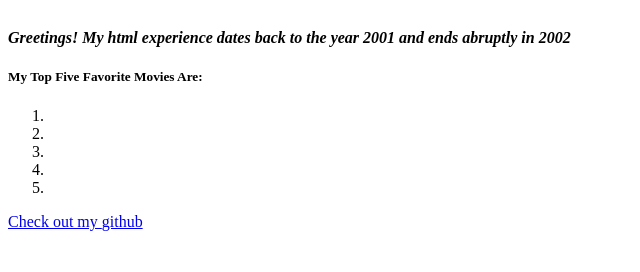
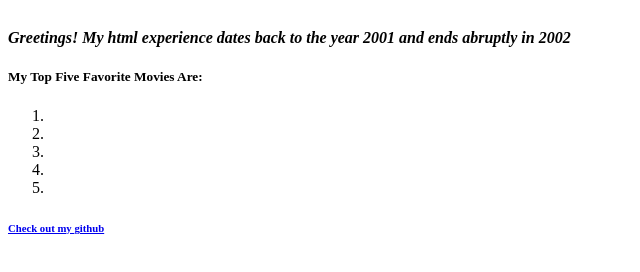
Before and after one commit to lrbelany/SDPre, a plain HTML site: page Blog/index.html in a window 1280 px wide. Shown: the part 72-344 px from the top of the page, without its empty margins (0-640 px from the left). Drawn offline with Linux system fonts and the light colour scheme.

Commit message:
Update index.html

```diff
--- a/Blog/index.html
+++ b/Blog/index.html
@@ -27,6 +27,6 @@
     </ol>
 
 
-    Check out my <a href="https://github.com/lrbelany/">github</a>
+    <h6>Check out my <a href="https://github.com/lrbelany/">github</a></h6>
   </body>
 </html>
```
